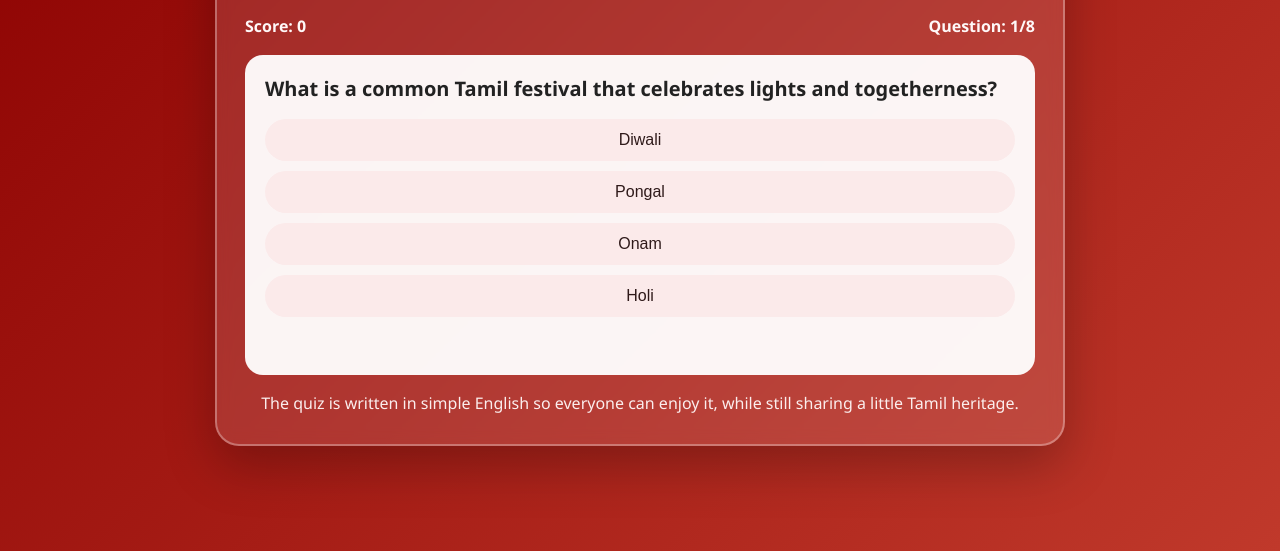
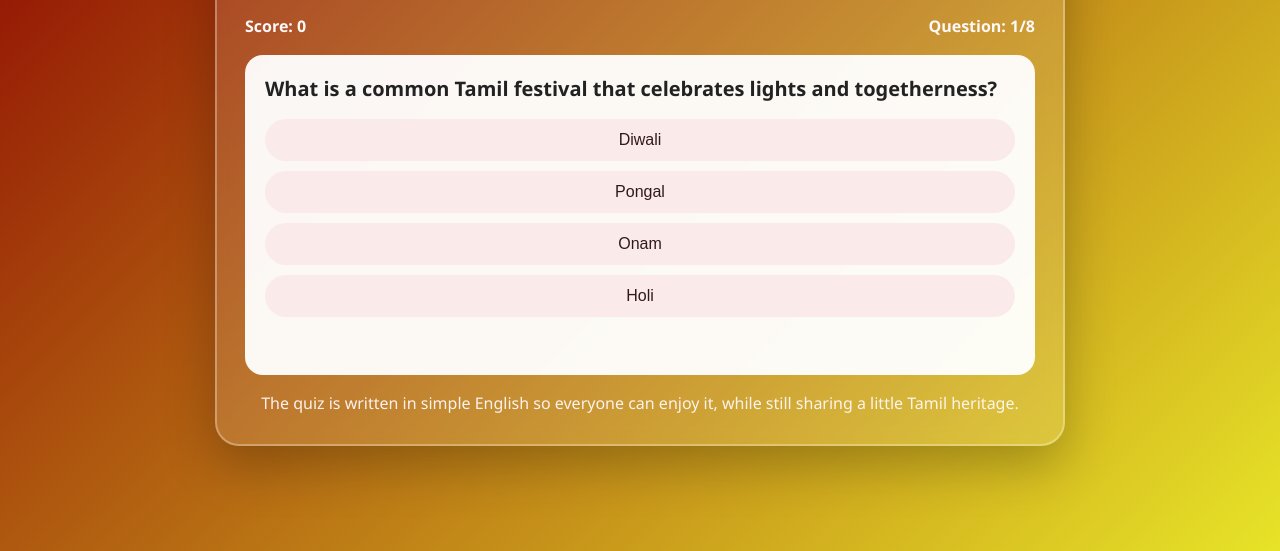
Before and after one commit to aharanj19/TamilTrivia, a plain HTML site: page index.html in a window 1280 px wide. Shown: the part 249-800 px from the top of the page. Drawn offline with Linux system fonts and the light colour scheme.

Commit message:
changes backround to yellow

```diff
--- a/styles/main.css
+++ b/styles/main.css
@@ -14,7 +14,7 @@ body {
   align-items: center;
   justify-content: center;
   padding: 20px;
-  background: linear-gradient(135deg, #8b0000 0%, #c0392b 100%);
+  background: linear-gradient(135deg, #8b0000 0%, #e7e428 100%);
   color: #fff8f8;
 }
 
```
